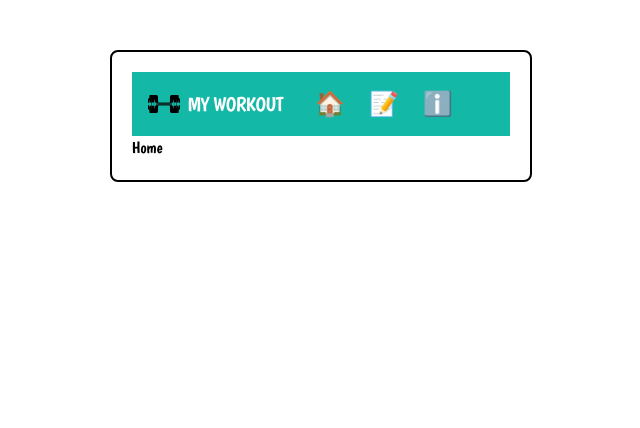
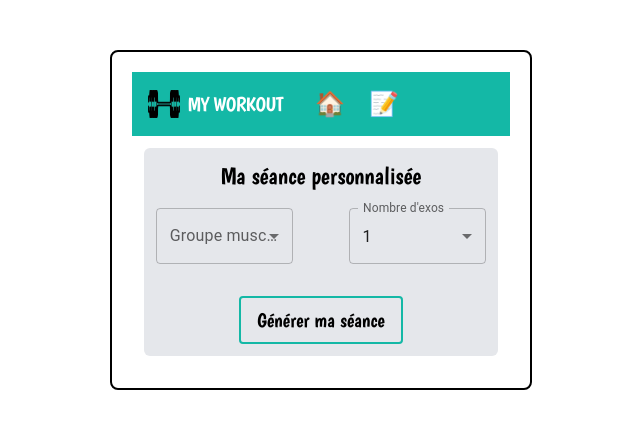
Before and after one commit to brazillierjo/workoutGenerator, a React (Create React App) app: page / in a window 1280 px wide. Shown: the top 428 px of the page, without its empty margins (319-959 px from the left). Built offline with nearby package versions, Linux system fonts and the light colour scheme.

Commit message:
bdd update

```diff
--- a/public/index.html
+++ b/public/index.html
@@ -1,43 +1,21 @@
 <!DOCTYPE html>
 <html lang="en">
+
 <head>
   <meta charset="utf-8" />
   <link rel="icon" href="%PUBLIC_URL%/favicon.ico" />
   <meta name="viewport" content="width=device-width, initial-scale=1" />
   <meta name="theme-color" content="#000000" />
-    <meta
-      name="description"
-      content="Web site created using create-react-app"
-    />
+  <meta name="description"
+    content="T'en a marre d'aller à la salle sans programme définis ? T'es pas content de faire des exercices de manière aléatoire ? Ici tu trouveras la solution !" />
   <link rel="apple-touch-icon" href="%PUBLIC_URL%/logo192.png" />
-    <!--
-      manifest.json provides metadata used when your web app is installed on a
-      user's mobile device or desktop. See https://developers.google.com/web/fundamentals/web-app-manifest/
-    -->
   <link rel="manifest" href="%PUBLIC_URL%/manifest.json" />
-    <!--
-      Notice the use of %PUBLIC_URL% in the tags above.
-      It will be replaced with the URL of the `public` folder during the build.
-      Only files inside the `public` folder can be referenced from the HTML.
+  <title>Générateur de séance de musculation</title>
+</head>
 
-      Unlike "/favicon.ico" or "favicon.ico", "%PUBLIC_URL%/favicon.ico" will
-      work correctly both with client-side routing and a non-root public URL.
-      Learn how to configure a non-root public URL by running `npm run build`.
-    -->
-    <title>React App</title>
-  </head>
 <body>
-    <noscript>You need to enable JavaScript to run this app.</noscript>
+  <noscript>You got no JavaScript mate !</noscript>
   <div id="root"></div>
-    <!--
-      This HTML file is a template.
-      If you open it directly in the browser, you will see an empty page.
+</body>
 
-      You can add webfonts, meta tags, or analytics to this file.
-      The build step will place the bundled scripts into the <body> tag.
-
-      To begin the development, run `npm start` or `yarn start`.
-      To create a production bundle, use `npm run build` or `yarn build`.
-    -->
-  </body>
 </html>
--- a/src/App.js
+++ b/src/App.js
@@ -3,7 +3,6 @@ import { BrowserRouter as Router, Route, Routes } from 'react-router-dom';
 import Navbar from './components/Navbar';
 import Home from './views/Home'
 import Lists from './views/Lists'
-import About from './views/About'
 import NotFound from './views/NotFound'
 
 function App() {
@@ -14,7 +13,6 @@ function App() {
         <Routes>
           <Route exact path='/' element={<Home />} />
           <Route exact path='/list' element={<Lists />} />
-          <Route exact path='/About' element={<About />} />
           <Route exact path='/error' element={<NotFound />} />
         </Routes>
       </Fragment>
--- a/src/components/FilteredExos.js
+++ b/src/components/FilteredExos.js
@@ -1,7 +1,7 @@
 import React from 'react'
 
 export default function FilteredExos(props) {
-    const [selectedMuscle, setSelectedMuscle] = React.useState('Pectoraux');
+    const [selectedMuscle, setSelectedMuscle] = React.useState('Abdominaux');
     const [group, setGroup] = React.useState()
 
     React.useEffect(() => {
@@ -10,6 +10,7 @@ export default function FilteredExos(props) {
         })
         let x = [groupFilter]
         x = x.flat().filter((v, i, a) => a.indexOf(v) === i)
+        x.sort()
         setGroup(x)
     }, [props.exercices])
 
--- a/src/components/Navbar.js
+++ b/src/components/Navbar.js
@@ -5,8 +5,10 @@ export default function Example() {
     return (
         <nav className="flex justify-between bg-teal-500 p-4">
             <div className="flex items-center flex-shrink-0 text-white mr-8">
-                <img className="w-8 mr-2" src={dumbell} alt="dumbell" />
-                <span className="text-xl uppercase tracking-tight">My workout</span>
+                <Link className="flex" to={'/'}>
+                    <img className="w-8 mr-2" src={dumbell} alt="dumbell" />
+                    <span className="text-xl uppercase tracking-tight">My workout</span>
+                </Link>
             </div>
             <div className="w-full text-white">
                 <div className="flex justify-end lg:justify-start space-x-6">
@@ -16,9 +18,6 @@ export default function Example() {
                     <Link className="text-2xl" to={'/list'}>
                         📝
                     </Link>
-                    <Link className="text-2xl" to={'/about'}>
-                        ℹ️
-                    </Link>
                 </div>
             </div>
         </nav>
--- a/src/data/workoutexercices.json
+++ b/src/data/workoutexercices.json
@@ -359,7 +359,7 @@
         "reps": "Max"
     },
     {
-        "id": "Épaules",
+        "id": "Epaules",
         "name": "Face pull",
         "path": "../assets/workout-images/shoulder_1.gif",
         "set": 4,
@@ -369,7 +369,7 @@
         ]
     },
     {
-        "id": "Épaules",
+        "id": "Epaules",
         "name": "Thruster avec kettlebell",
         "path": "../assets/workout-images/shoulder_2.gif",
         "set": 3,
@@ -380,7 +380,7 @@
         ]
     },
     {
-        "id": "Épaules",
+        "id": "Epaules",
         "name": "Élévations latérales avec kettlebell",
         "path": "../assets/workout-images/shoulder_3.gif",
         "set": 4,
@@ -391,7 +391,7 @@
         ]
     },
     {
-        "id": "Épaules",
+        "id": "Epaules",
         "name": "Pec deck inversé",
         "path": "../assets/workout-images/shoulder_4.gif",
         "set": 4,
@@ -401,21 +401,21 @@
         ]
     },
     {
-        "id": "Épaules",
+        "id": "Epaules",
         "name": "Tirage menton barre guidée",
         "path": "../assets/workout-images/shoulder_5.gif",
         "set": 4,
         "reps": 14
     },
     {
-        "id": "Épaules",
+        "id": "Epaules",
         "name": "Élévations latérales avec landmine",
         "path": "../assets/workout-images/shoulder_6.gif",
         "set": 4,
         "reps": 8
     },
     {
-        "id": "Épaules",
+        "id": "Epaules",
         "name": "Oiseau assis sur un banc",
         "path": "../assets/workout-images/shoulder_7.gif",
         "set": 4,
@@ -425,7 +425,7 @@
         ]
     },
     {
-        "id": "Épaules",
+        "id": "Epaules",
         "name": "Élévations frontales",
         "path": "../assets/workout-images/shoulder_8.gif",
         "set": 4,
@@ -435,7 +435,7 @@
         ]
     },
     {
-        "id": "Épaules",
+        "id": "Epaules",
         "name": "Développé Arnold",
         "path": "../assets/workout-images/shoulder_9.gif",
         "set": 4,
@@ -445,7 +445,7 @@
         ]
     },
     {
-        "id": "Épaules",
+        "id": "Epaules",
         "name": "Développé militaire",
         "path": "../assets/workout-images/shoulder_10.gif",
         "set": 4,
@@ -599,7 +599,7 @@
         "secondary": [
             "Quadriceps",
             "Ischios",
-            "Épaules"
+            "Epaules"
         ]
     },
     {
--- a/src/views/About.js
+++ /dev/null
@@ -1,7 +0,0 @@
-import React from 'react'
-
-export default function About() {
-    return (
-        <div>About</div>
-    )
-}
--- a/src/views/Home.js
+++ b/src/views/Home.js
@@ -1,7 +1,108 @@
 import React from 'react'
+import exercices from '../data/workoutexercices.json'
+import InputLabel from '@mui/material/InputLabel';
+import MenuItem from '@mui/material/MenuItem';
+import FormControl from '@mui/material/FormControl';
+import Select from '@mui/material/Select';
 
 export default function Home() {
+    const [group, setGroup] = React.useState([])
+    const [workout, setWorkout] = React.useState([])
+
+    const [muscle1, setMuscle1] = React.useState('')
+    const [nbr1, setNbr1] = React.useState(1)
+
+    React.useEffect(() => {
+        const groupFilter = exercices.map(exo => {
+            return exo.id
+        })
+        let x = [groupFilter]
+        x = x.flat().filter((v, i, a) => a.indexOf(v) === i)
+        x.sort()
+        setGroup(x)
+    }, [])
+
+    function generateWorkout() {
+        setWorkout([])
+        let workout = []
+        let exos = exercices.filter(exo => exo.id === muscle1)
+        for (let i = 0; i < nbr1; i++) {
+            let random = Math.floor(Math.random() * exos.length)
+            if (workout.includes(exos[random])) {
+                i--
+            } else {
+                workout.push(exos[random])
+            }
+        }
+        setWorkout(workout)
+        console.log('workout', workout)
+    }
+
     return (
-        <div>Home</div>
+        <div>
+            <div className='bg-gray-200 rounded-md p-3 m-3'>
+                <h1 className='text-2xl text-center mb-4'>Ma séance personnalisée</h1>
+                <div className='flex justify-between'>
+                    <FormControl className='w-5/12'>
+                        <InputLabel>Groupe musculaire</InputLabel>
+                        <Select
+                            label="Groupe musculaire"
+                            value={muscle1}
+                            onChange={(e) => setMuscle1(e.target.value)}>
+                            {group.map(a => {
+                                return <MenuItem value={a} key={a}>{a}</MenuItem>
+                            })}
+                        </Select>
+                    </FormControl>
+                    <FormControl className='w-5/12'>
+                        <InputLabel>Nombre d'exos</InputLabel>
+                        <Select
+                            label="Nombre d'exos"
+                            value={nbr1}
+                            onChange={(e) => setNbr1(e.target.value)}>
+                            <MenuItem value={0}>0</MenuItem>
+                            <MenuItem value={1}>1</MenuItem>
+                            <MenuItem value={2}>2</MenuItem>
+                            <MenuItem value={3}>3</MenuItem>
+                            <MenuItem value={4}>4</MenuItem>
+                            <MenuItem value={5}>5</MenuItem>
+                            <MenuItem value={6}>6</MenuItem>
+                            <MenuItem value={7}>7</MenuItem>
+                            <MenuItem value={8}>8</MenuItem>
+                            <MenuItem value={9}>9</MenuItem>
+                            <MenuItem value={10}>10</MenuItem>
+                        </Select>
+                    </FormControl>
+
+                </div>
+                <div className='text-center mt-8'>
+                    <button onClick={generateWorkout}
+                        className="border-2 text-xl rounded hover:bg-teal-500 hover:text-white border-teal-500 px-4 py-2"
+                    >
+                        Générer ma séance
+                    </button>
+                </div>
+
+            </div>
+            {workout?.map(x => {
+                return <div className='bg-gray-200 p-4 rounded-md my-3 mx-2' key={x.name}>
+                    <div className='flex'>
+                        <img className='w-2/6 rounded mr-5' src={`${x.path}`} alt={x.name} />
+                        <div className='w-4/6'>
+                            <h2 className='text-xl'>{x.name}</h2>
+                            <p>Nombre de séries : {x.set}</p>
+                            <p>Nombre de rép : {x.reps}</p>
+                            {x.secondary ? <p>Muscles solicités : <br />
+                                <span className='space-x-2'>
+                                    {x?.secondary?.map(k => {
+                                        return <span className='bg-white px-1 rounded-md' key={k}>{k}</span>
+                                    })}
+                                </span>
+                            </p> : null}
+                        </div>
+                    </div>
+                </div>
+            })}
+        </div>
     )
 }
```
Also changed, not shown: 1 other file (tests, documents, lock files or other folders). Lines whose indentation alone changed are shown as unchanged.
